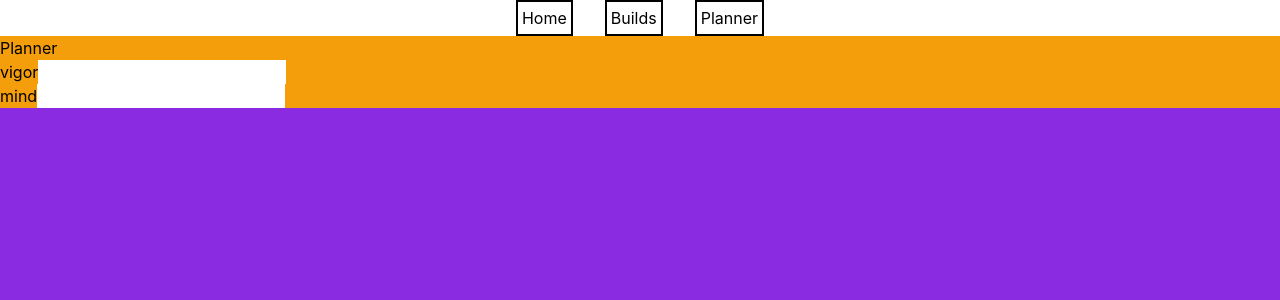
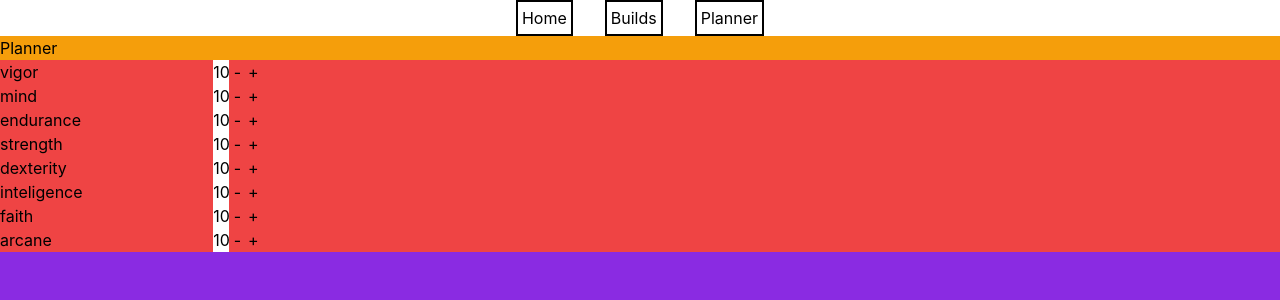
Before and after one commit to DScraftPL/EldenRingBuildsWebsite, a React (Create React App) app: page /planner in a window 1280 px wide. Shown: the top 300 px of the page. Built offline with nearby package versions, Linux system fonts and the light colour scheme.

Commit message:
+ and - work :D

```diff
--- /dev/null
+++ b/src/pages/planner/GameplayStat.js
@@ -0,0 +1,9 @@
+function GameplayStat(props) {
+  return (
+    <div>
+      <label>{props.statname}</label><input readOnly />
+    </div>
+  )
+}
+
+export default GameplayStat;
--- a/src/pages/planner/Planner.js
+++ b/src/pages/planner/Planner.js
@@ -1,12 +1,18 @@
-import Stat from './Stat.js'
+import PlayerStat from './PlayerStat.js'
 
 function Planner() {
   return (
     <div>
       <h1>Planner</h1>
-      <div>
-        <Stat statname="vigor" />
-        <Stat statname="mind" />
+      <div className="bg-red-500 flex flex-col">
+        <PlayerStat statname="vigor" />
+        <PlayerStat statname="mind" />
+        <PlayerStat statname="endurance" />
+        <PlayerStat statname="strength" />
+        <PlayerStat statname="dexterity" />
+        <PlayerStat statname="inteligence" />
+        <PlayerStat statname="faith" />
+        <PlayerStat statname="arcane" />
       </div>
     </div>
   )
--- /dev/null
+++ b/src/pages/planner/PlayerStat.js
@@ -0,0 +1,37 @@
+function PlayerStat(props) {
+
+  const raise = (a) => {
+    var el = document.getElementById(a);
+    var x = Number(el.value);
+    if (x < 0) {
+      el.value = 0;
+    } else if (x > 99) {
+      el.value = 99;
+    } else {
+      el.value = x + 1;
+    }
+  }
+
+  const lower = (a) => {
+    var el = document.getElementById(a);
+    var x = Number(el.value);
+    if (x <= 0) {
+      el.value = 0;
+    } else if (x > 99) {
+      el.value = 99;
+    } else {
+      el.value = x - 1;
+    }
+  }
+
+  return (
+    <div className="flex flex-row">
+      <label for={props.statname} className="w-1/6">{props.statname}</label>
+      <input type="text" id={props.statname} readOnly value="10" className="w-4" />
+      <button className="w-4 p-0 m-0" onClick={() => lower(props.statname)}>-</button>
+      <button className="w-4 p-0 m-0" onClick={() => raise(props.statname)}>+</button>
+    </div>
+  )
+}
+
+export default PlayerStat;
--- a/src/pages/planner/Stat.js
+++ /dev/null
@@ -1,10 +0,0 @@
-function Stat(props) {
-  return (
-    <div>
-      <label for={props.statname}>{props.statname}</label>
-      <input type="number" id={props.statname} /> <button />
-    </div>
-  )
-}
-
-export default Stat;
```
